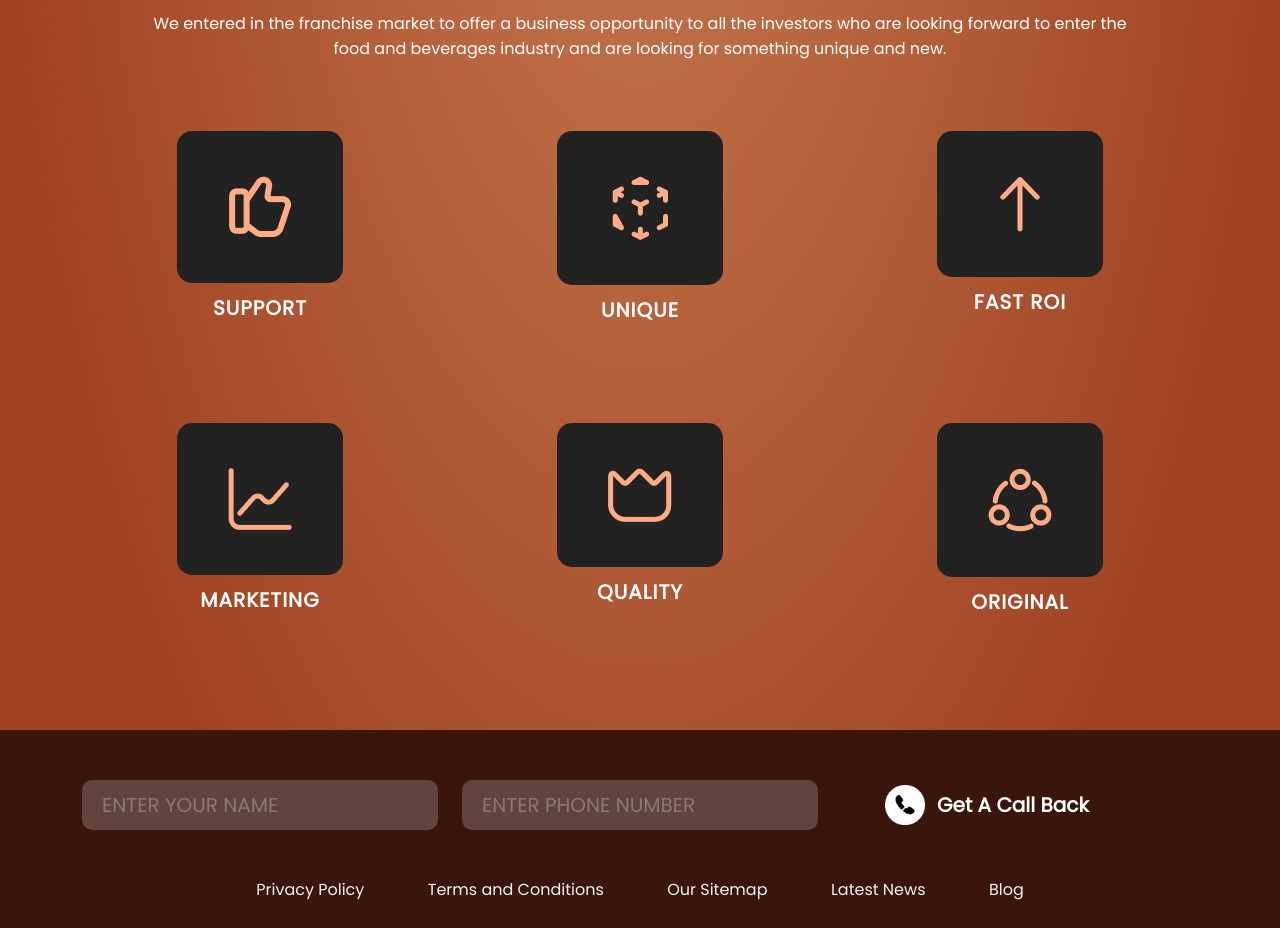
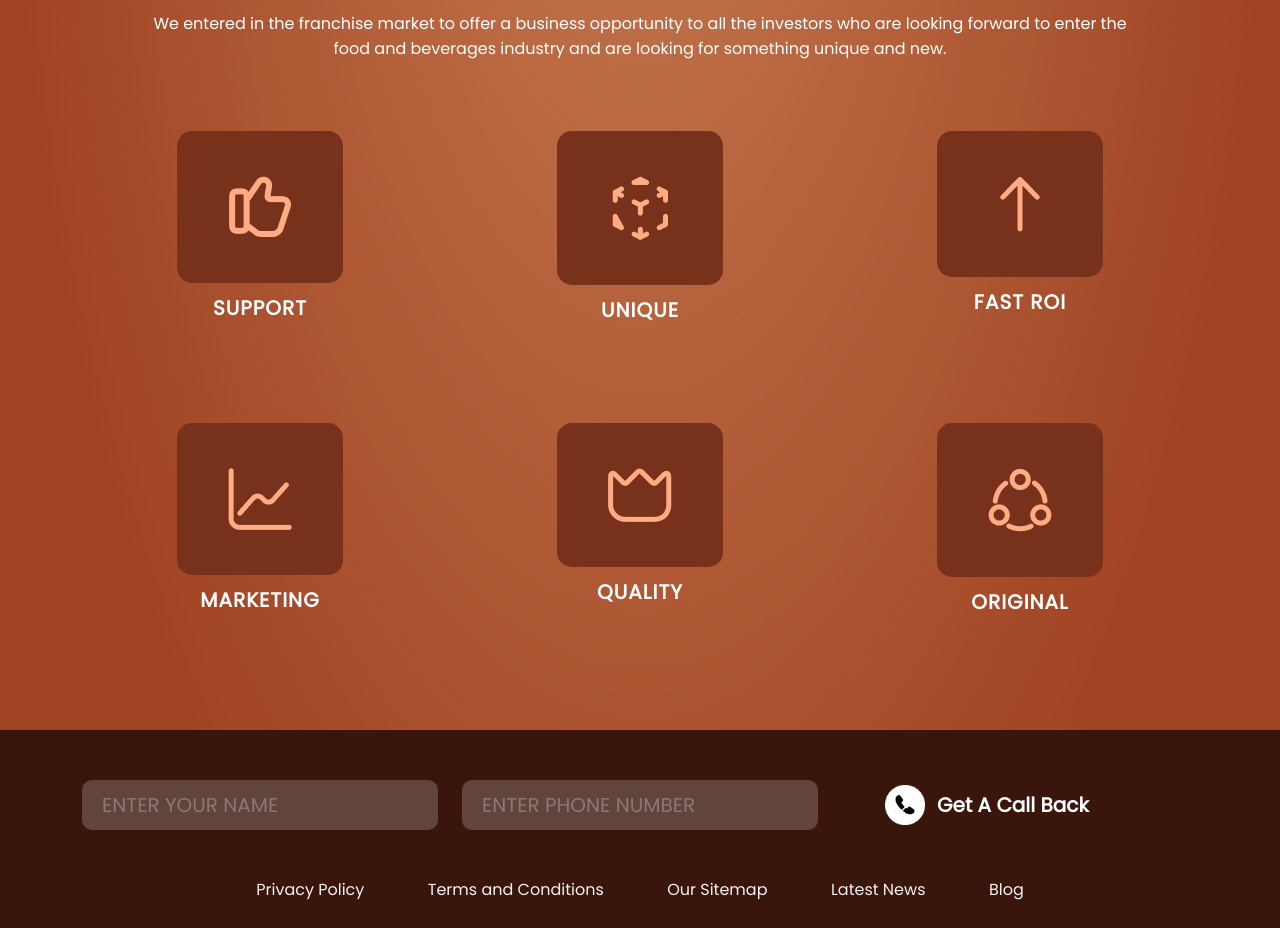
Before and after one commit to hanishwahi/apnachaiwala, a React (Create React App) app: page /about in a window 1280 px wide. Shown: the part 1860-2788 px from the top of the page. Built offline with nearby package versions, Linux system fonts and the light colour scheme.

Commit message:
first commit

```diff
--- a/src/Style/Style.css
+++ b/src/Style/Style.css
@@ -476,7 +476,7 @@ input::-webkit-inner-spin-button {
 }
 
 .feature-box {
-    background-color: #222222;
+    background-color: #78321C;
     padding: 45px 27px;
     border-radius: 15px;
     text-align: center;
```
